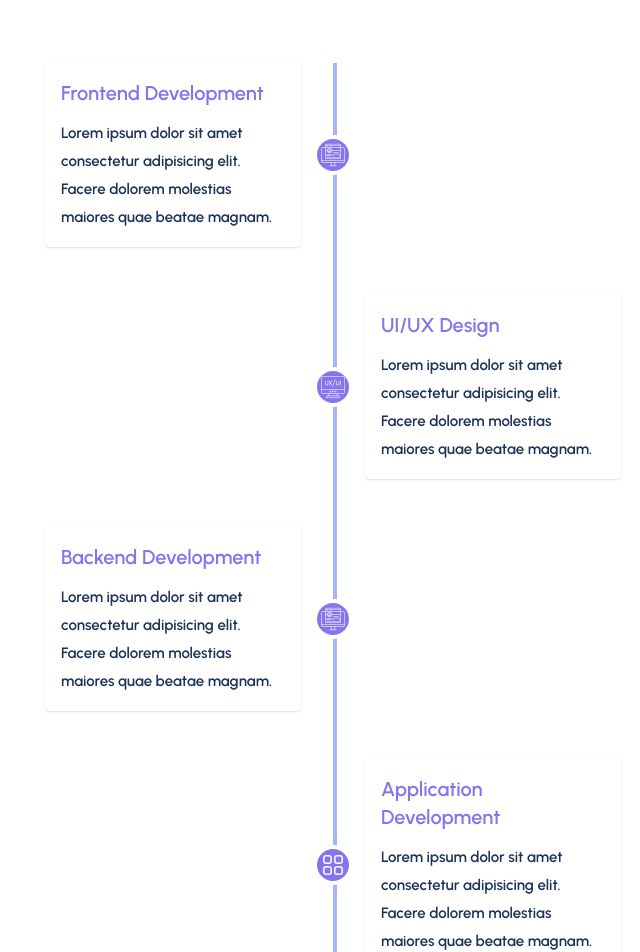
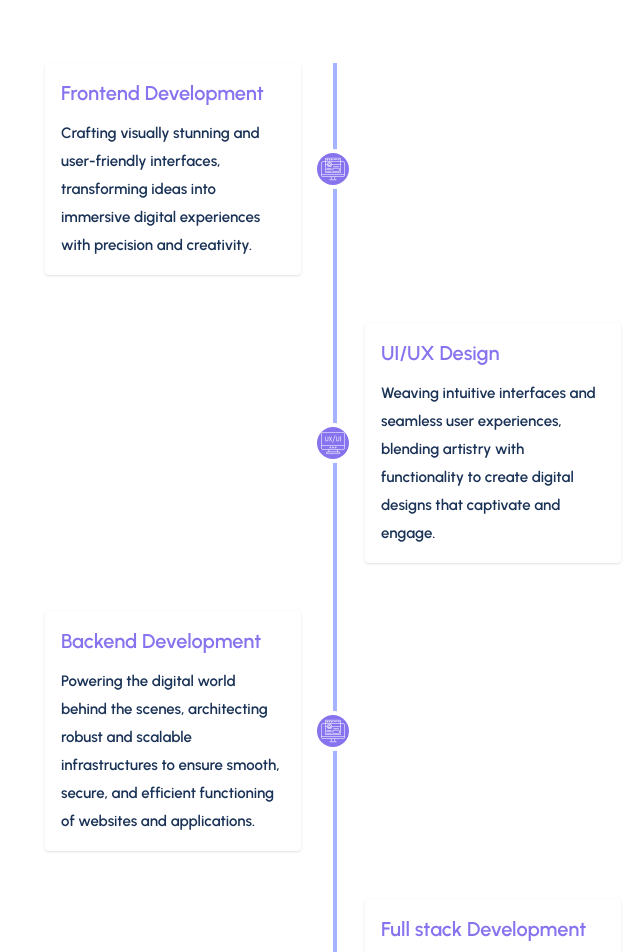
Before and after one commit to ankitkapoor8437/tailwind-portfolio-project, a React (Create React App) app: page / in a window 1280 px wide. Shown: the part 1168-2120 px from the top of the page, without its empty margins (307-947 px from the left). Built offline with nearby package versions, Linux system fonts and the light colour scheme.

Commit message:
Data fixes

```diff
--- a/src/components/UI/Services.jsx
+++ b/src/components/UI/Services.jsx
@@ -47,8 +47,7 @@ const Services = () => {
                                                     Frontend Development
                                                 </h3>
                                                 <p className='text-[15px] text-smallTextColor group-hover:text-white group-hover:font-[500] leading-7 ' >
-                                                Lorem ipsum dolor sit amet consectetur adipisicing elit. Facere dolorem molestias maiores quae beatae magnam.
-                                                </p>
+                                                    Crafting visually stunning and user-friendly interfaces, transforming ideas into immersive digital experiences with precision and creativity.                                                </p>
                                             </div>
                                         </div>
 
@@ -75,8 +74,7 @@ const Services = () => {
                                                     UI/UX Design
                                                 </h3>
                                                 <p className='text-[15px] text-smallTextColor group-hover:text-white group-hover:font-[500] leading-7 ' >
-                                                    Lorem ipsum dolor sit amet consectetur adipisicing elit. Facere dolorem molestias maiores quae beatae magnam.
-                                                </p>
+                                                    Weaving intuitive interfaces and seamless user experiences, blending artistry with functionality to create digital designs that captivate and engage.                                                </p>
                                             </div>
                                         </div>
 
@@ -103,8 +101,7 @@ const Services = () => {
                                                     Backend Development
                                                 </h3>
                                                 <p className='text-[15px] text-smallTextColor group-hover:text-white group-hover:font-[500] leading-7 ' >
-                                                Lorem ipsum dolor sit amet consectetur adipisicing elit. Facere dolorem molestias maiores quae beatae magnam.
-                                                </p>
+                                                    Powering the digital world behind the scenes, architecting robust and scalable infrastructures to ensure smooth, secure, and efficient functioning of websites and applications.                                                </p>
                                             </div>
                                         </div>
 
@@ -128,11 +125,10 @@ const Services = () => {
                                                 data-aos-delay="50"
                                                 className='bg-white p-4 rounded shadow group hover:bg-primaryColor cursor-pointer ease-in duration-150'>
                                                 <h3 className='text-primaryColor font-700 mb-3 group-hover:text-white group-hover:font-[600] text-xl'>
-                                                    Application Development
+                                                    Full stack Development
                                                 </h3>
                                                 <p className='text-[15px] text-smallTextColor group-hover:text-white group-hover:font-[500] leading-7 ' >
-                                                Lorem ipsum dolor sit amet consectetur adipisicing elit. Facere dolorem molestias maiores quae beatae magnam.
-                                                </p>
+                                                Seamless fusion of frontend elegance and backend robustness, delivering innovative, holistic digital solutions for enhanced user experiences and advanced functionality.                                                </p>
                                             </div>
                                         </div>
 
--- a/src/components/footer/Footer.jsx
+++ b/src/components/footer/Footer.jsx
@@ -23,8 +23,7 @@ const Footer = () => {
 
           <div className="w-full sm:w-1/2">
             <p className="text-gray-300 leading-7 mt-4 sm:mt-0">
-              Lorem ipsum, dolor sit amet consectetur adipisicing elit. Tenetur aspernatur perferendis enim expedita. Vitae cupiditate, dolorem tenetur quo nulla ipsa?
-            </p>
+              Elevating online experiences, one line of code at a time: Transforming visions into interactive realities, ensuring websites leave a lasting impression.              </p>
             <div className="flex items-center gap-4 flex-wrap md:gap-8 mt-10">
               <span className="text-gray-300 font-[600] text-[15px]">
                 Follow Me:
```
